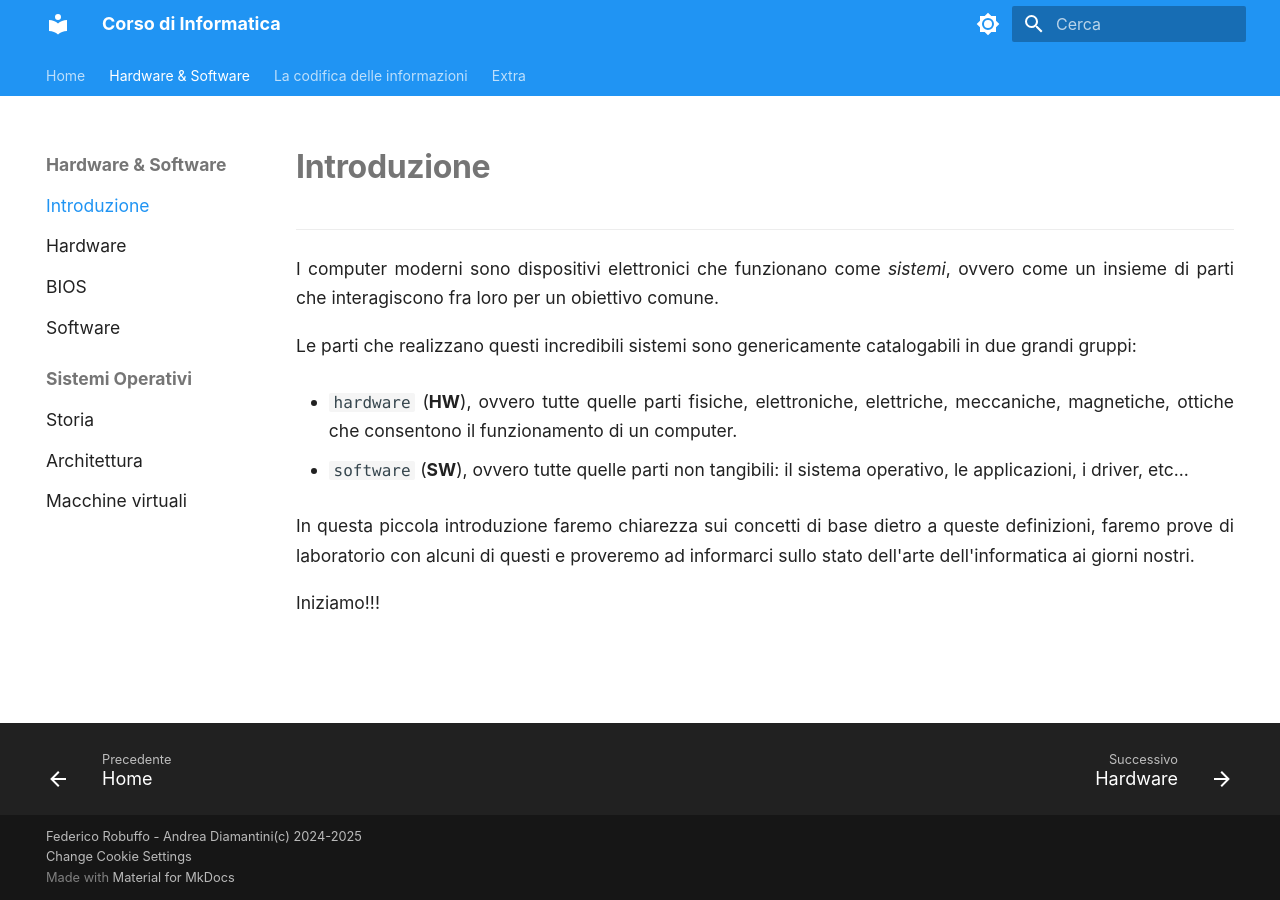
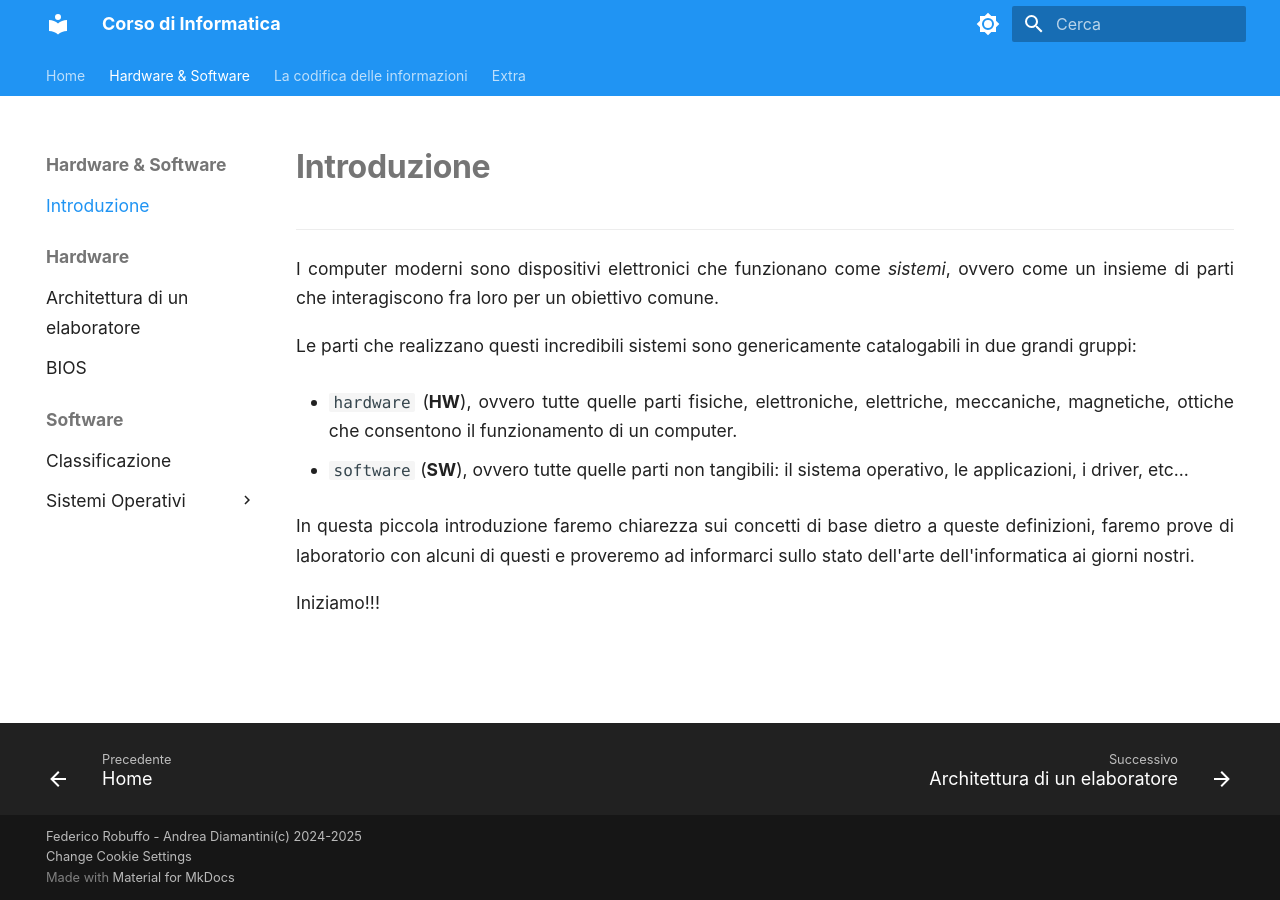
Before and after one commit to Federob/infohandouts, an MkDocs documentation site: the page built from docs/hwsw/00_intro.md, in a window 1280 px wide. Built offline with MkDocs 1.6.1 and Material for MkDocs 9.7.7, drawn with Linux system fonts in a browser that asks for light colours.

Commit message:
doc struct

```diff
--- a/docs/hwsw/10_hw.md
+++ b/docs/hwsw/10_hw.md
@@ -5,10 +5,10 @@ source: https://federob.github.io/infohandouts/hwsw/10_hw/
 author: Federico Robuffo - Andrea Diamantini
 ---
 
-# Hardware
+# Struttura e componenti di un elaboratore
 
 ---
-Nella nostra piccola disamina sulla storia dell'informatica abbiamo già detto come oggigiorno ci si riferisca comunemente al computer come ad un dispositivo elettronico e digitale, programmabile e a scopo generico, costruito secondo la cosiddetta `Architettura di Von Neumann` e funzionante secondo la logica indotta dalla `Macchina di Turing`.
+Oggigiorno ci si riferisce comunemente al computer come ad un dispositivo elettronico e digitale, programmabile e a scopo generico, costruito secondo la cosiddetta `Architettura di Von Neumann` e funzionante secondo la logica indotta dalla `Macchina di Turing`.
 
 Ovviamente l'implementazione fisica di questi concetti è progredita enormemente col passare del tempo. Quello che non è ancora cambiato è la base di partenza del processo di progettazione dei dispositivi.
 
--- a/mkdocs.yml
+++ b/mkdocs.yml
@@ -90,13 +90,15 @@ nav:
   - Home: index.md
   - Hardware & Software:
     - Introduzione: hwsw/00_intro.md
-    - Hardware: hwsw/10_hw.md
-    - BIOS: hwsw/11_bios.md
-    - Software: hwsw/20_sw.md
-    - Sistemi Operativi:
-      - Storia: hwsw/21_os_intro.md
-      - Architettura: hwsw/22_os_arch.md
-      - Macchine virtuali: hwsw/23_os_vm.md
+    - Hardware:
+      - Architettura di un elaboratore: hwsw/10_hw.md
+      - BIOS: hwsw/11_bios.md
+    - Software:
+      - Classificazione: hwsw/20_sw.md
+      - Sistemi Operativi:
+        - Storia: hwsw/21_os_intro.md
+        - Architettura: hwsw/22_os_arch.md
+        - Macchine virtuali: hwsw/23_os_vm.md
   - La codifica delle informazioni:
     - Codifiche numeriche: infoCoding/00_intro.md
     - Testo: infoCoding/01_digit_text.md
```
